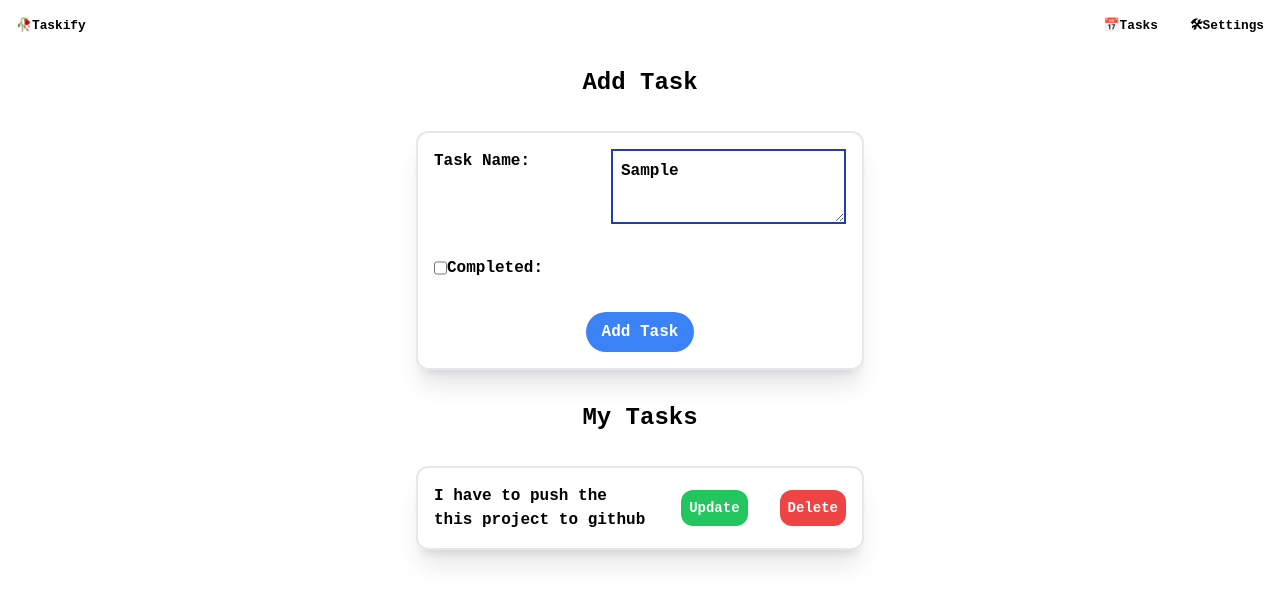
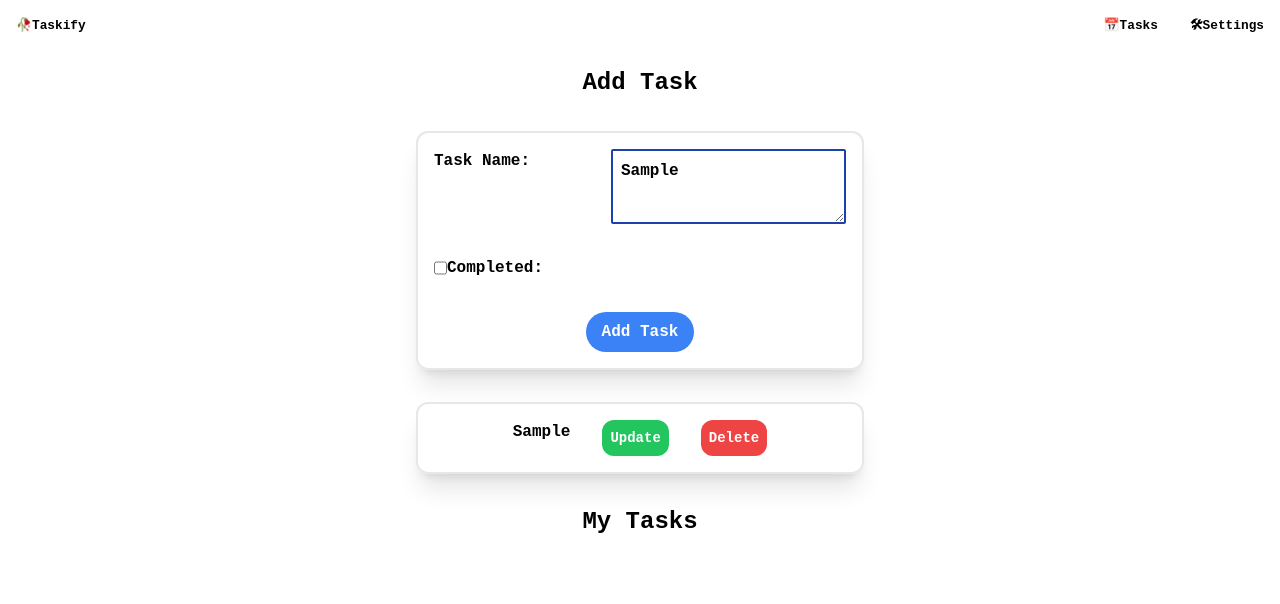
Before and after one commit to lakshyamahawar14/taskify, a Next.js app: page /tasks in a window 1280 px wide. Both pictures are taken after typing "Sample" into the empty fields and a click on the button "Add Task". Shown: the top 604 px of the page. Built offline with nearby package versions, Linux system fonts and the light colour scheme.

Commit message:
implemented add task functionality

```diff
--- a/components/Form.js
+++ b/components/Form.js
@@ -1,6 +1,21 @@
+import { useState } from "react"
+import Task from "./Task"
+
 export default function Form() {
+  const [taskName, setTaskName] = useState("")
+  const [completed, setCompleted] = useState(false)
+  const [objects, setObjects] = useState([])
+
   const handleAdd = () => {
+    setObjects([...objects, {name: taskName, completed: completed, id: Math.floor(Math.random()*1000000)}]);
+  }
 
+  const handleTaskNameChange = () => {
+    setTaskName(document.getElementById("name").value)
+  }
+
+  const handleCompletedChange = () => {
+    setCompleted(document.getElementById("completed").checked)
   }
 
   return (
@@ -9,10 +24,10 @@ export default function Form() {
         <div className="rounded-xl shadow-xl m-4 flex flex-col align-middle min-w-[300px] border-2 w-full max-w-[35vw]">
             <div className="flex justify-between m-4">
                 <label htmlFor="taskname">Task Name: </label>
-                <textarea id="name" name="name" className="border-2 border-blue-800 p-2 max-w-[500px] min-h-[75px]" placeholder="Enter Task..."></textarea>
+                <textarea id="name" name="name" className="border-2 border-blue-800 rounded-sm p-2 max-w-[500px] min-h-[75px]" value={taskName} onChange={handleTaskNameChange} spellCheck="false" autoComplete="false" placeholder="Enter Task..."></textarea>
             </div>
             <div className="flex justify-start m-4">
-                <input type="checkbox" id="completed" name="completed" default={false}></input>
+                <input type="checkbox" id="completed" name="completed" onChange={handleCompletedChange} checked={completed}></input>
                 <labal htmlFor="completed">Completed: </labal>
             </div>
             <div className="flex justify-center">
@@ -20,6 +35,9 @@ export default function Form() {
             </div>
         </div>
     </div>
+    {
+      objects.map((object, id) => <Task object={object} key={id} />)
+    }
     </>
   )
 }
--- a/components/Task.js
+++ b/components/Task.js
@@ -1,12 +1,10 @@
-import TaskSchema from './TaskSchema'
+import TaskSchema from "./TaskSchema"
 
-export default function Task() {
+export default function Task(props) {
+    const object = props.object || [{name: "no tasks to show", completed: true, id:111111}]
     return (
       <>
-        <div id="task">
-            <p className="text-2xl m-4 text-center">My Tasks</p>
-        </div>
-        <TaskSchema/>
+        <TaskSchema id={props.id} name={object.name} completed={object.completed} />
       </>
     )
   }
--- /dev/null
+++ b/components/TaskHeading.js
@@ -0,0 +1,10 @@
+export default function TaskHeading(props) {
+    const objects = props.objects || [{name: "no tasks to show", completed: true, id:111111}]
+    return (
+      <>
+        <div id="task">
+            <p className="text-2xl m-4 text-center">My Tasks</p>
+        </div>
+      </>
+    )
+  }
--- a/components/TaskSchema.js
+++ b/components/TaskSchema.js
@@ -1,4 +1,8 @@
-export default function Task() {
+export default function TaskSchema(props) {
+    const id = props.id
+    const name = props.name
+    const completed = props.completed
+
     const handleUpdate = () => {
 
     }
@@ -10,7 +14,7 @@ export default function Task() {
       <>
         <div id="taskschema" className="flex justify-center">
             <div className="rounded-xl shadow-xl m-4 flex justify-center min-w-[300px] border-2 w-full max-w-[35vw]">
-                <p className="p-4"> I have to push the this project to github </p>
+                <p className="p-4"> {name}</p>
                 <div className="flex">
                     <div id="update" className="flex justify-center mx-4 relative self-center">
                         <button className="text-sm bg-green-500 hover:bg-green-800 text-white font-bold px-2 py-2 rounded-xl my-4" onClick={handleUpdate}>Update</button>
--- a/pages/index.js
+++ b/pages/index.js
@@ -1,9 +1,13 @@
 import Header from "../components/Header"
 import Footer from "../components/Footer"
+import Head from "next/head"
 
 export default function Home() {
   return (
     <>
+      <Head>
+        <title>Taskify</title>
+      </Head>
       <Header/>
       <Footer/>
     </>
--- a/pages/tasks.js
+++ b/pages/tasks.js
@@ -1,13 +1,18 @@
 import Header from '../components/Header'
 import AddTask from '../components/AddTask'
 import Task from '../components/Task'
+import Head from 'next/head'
+import TaskHeading from '../components/TaskHeading'
 
 export default function Home() {
   return (
     <>
+      <Head>
+        <title>Tasks | Taskify</title>
+      </Head>
       <Header/>
       <AddTask/>
-      <Task/>
+      <TaskHeading/>
     </>
   )
 }
```
